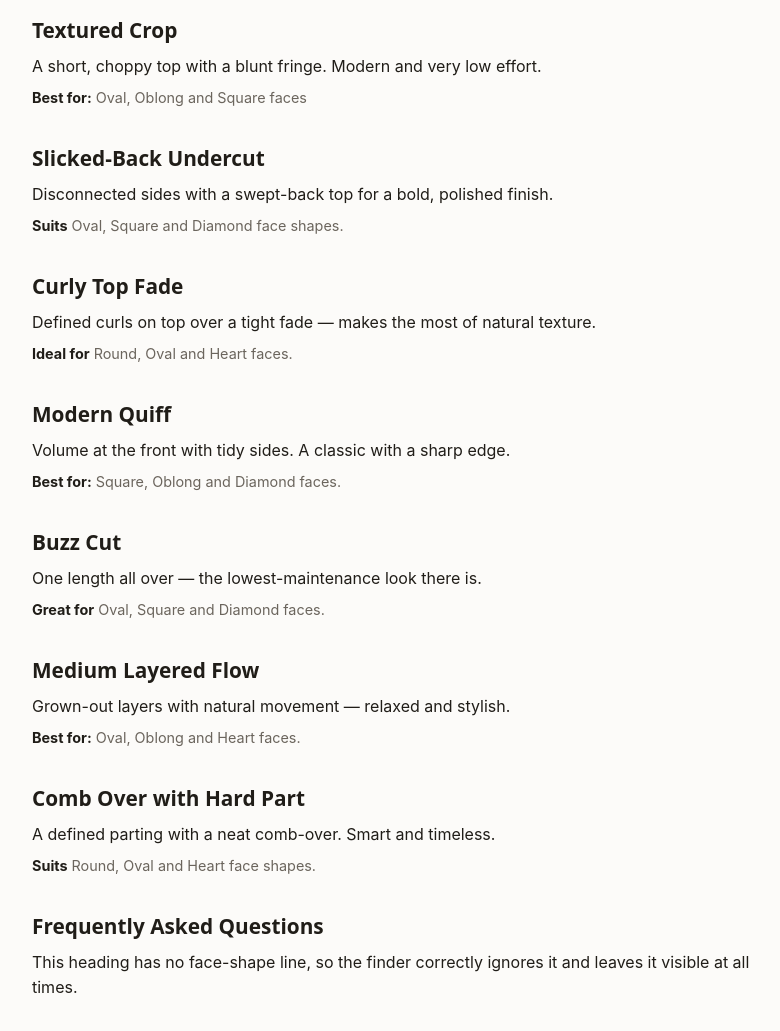
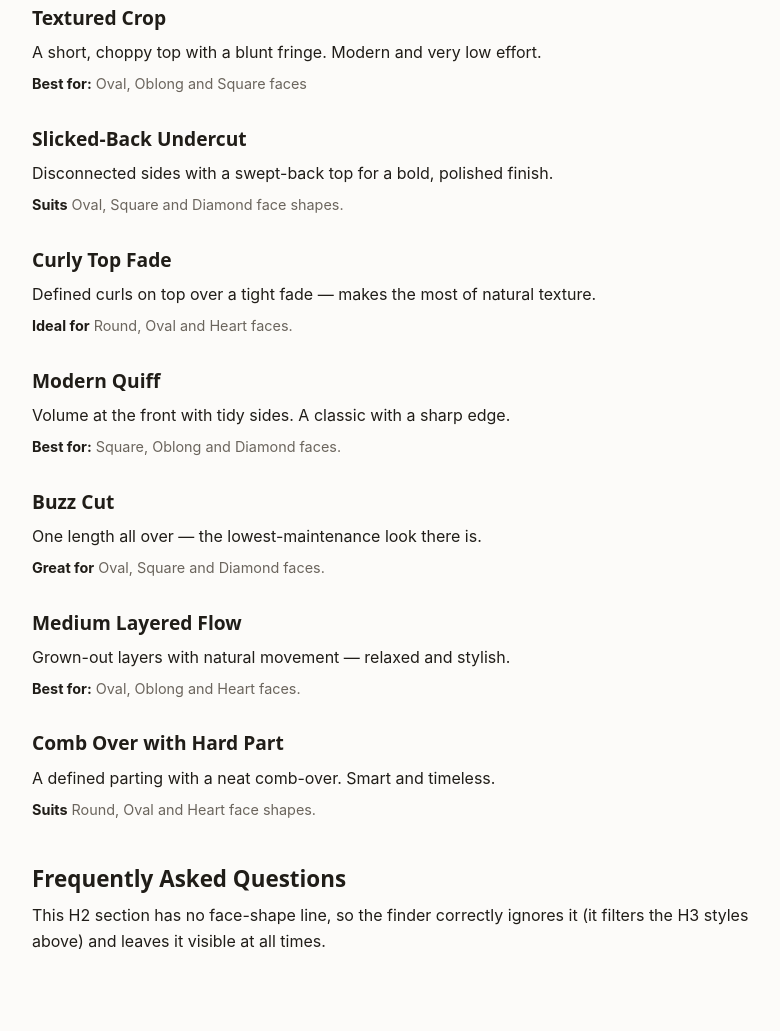
Before and after one commit to lintazubair71-cloud/pdrproject, a plain HTML site: page stylex-finder-demo.html in a window 1280 px wide. Shown: the part 645-1676 px from the top of the page, without its empty margins (228-1008 px from the left). Drawn offline with Linux system fonts and the light colour scheme.

Commit message:
Auto-detect heading level (H2/H3/H4) for style sections
Pick whichever heading level yields the most face-tagged styles, so the
finder works whether articles use H2 or H3 without editing the config.
Demo updated to use H3 styles with an H2 FAQ section to exercise this.

Co-Authored-By: Claude Opus 4.8 <noreply@anthropic.com>
Claude-Session: https://claude.ai/code/session_01XsfPuzAgc7wvULUrP7NDMB

```diff
--- a/stylex-finder-demo.html
+++ b/stylex-finder-demo.html
@@ -10,7 +10,8 @@ body{background:var(--d-bg);color:var(--d-ink);font-family:Inter,system-ui,Segoe
 .demo-eyebrow{font:600 .72rem/1 "Space Grotesk",system-ui,sans-serif;letter-spacing:.14em;text-transform:uppercase;color:var(--d-accent)}
 .demo-wrap h1{font-family:"Space Grotesk",system-ui,sans-serif;font-size:clamp(1.6rem,5vw,2.3rem);line-height:1.12;margin:.3em 0 .1em;text-wrap:balance}
 .demo-meta{color:var(--d-mut);font-size:.9rem;margin-bottom:8px}
-.entry-content h2{font-family:"Space Grotesk",system-ui,sans-serif;font-size:1.3rem;margin:1.6em 0 .3em}
+.entry-content h2{font-family:"Space Grotesk",system-ui,sans-serif;font-size:1.4rem;margin:1.8em 0 .3em}
+.entry-content h3{font-family:"Space Grotesk",system-ui,sans-serif;font-size:1.2rem;margin:1.5em 0 .3em}
 .entry-content p{margin:.4em 0}
 .bestfor{font-size:.9rem;color:var(--d-mut)}
 .bestfor b{color:var(--d-ink)}
@@ -69,7 +70,7 @@ body{background:var(--d-bg);color:var(--d-ink);font-family:Inter,system-ui,Segoe
   <script>
   (function(){
     "use strict";
-    var SXM={scope:".entry-content, article .post-content, article, main, body",heading:"h2",autoText:true};
+    var SXM={scope:".entry-content, article .post-content, article, main, body",heading:"auto",autoText:true};
     var FACE_ORDER=["oval","round","square","oblong","heart","diamond","triangle"];
     var FACE_LABEL={oval:"Oval",round:"Round",square:"Square",oblong:"Oblong",heart:"Heart",diamond:"Diamond",triangle:"Triangle"};
     var FACE_WORDS={oval:["oval"],round:["round"],square:["square"],oblong:["oblong","rectangle","rectangular","long face"],heart:["heart"],diamond:["diamond"],triangle:["triangle","triangular","pear"]};
@@ -80,14 +81,17 @@ body{background:var(--d-bg);color:var(--d-ink);font-family:Inter,system-ui,Segoe
       var container=null;
       SXM.scope.split(",").some(function(sel){var el=document.querySelector(sel.trim());if(el){container=el;return true;}return false;});
       if(!container)container=document.body;
-      var headings=Array.prototype.slice.call(container.querySelectorAll(SXM.heading));
+      var levels=(SXM.heading==="auto")?["h2","h3","h4"]:[].concat(SXM.heading);
       var styles=[];
-      headings.forEach(function(h){
-        var nodes=[h],n=h.nextElementSibling;
-        while(n&&n.tagName!==h.tagName){nodes.push(n);n=n.nextElementSibling;}
-        var faces=readFaces(h,nodes);
-        if(!faces||faces.size===0)return;
-        styles.push({heading:h,nodes:nodes,faces:faces});
+      levels.forEach(function(tag){
+        var arr=[];
+        Array.prototype.forEach.call(container.querySelectorAll(tag),function(h){
+          var nodes=[h],n=h.nextElementSibling;
+          while(n&&n.tagName!==h.tagName){nodes.push(n);n=n.nextElementSibling;}
+          var faces=readFaces(h,nodes);
+          if(faces&&faces.size)arr.push({heading:h,nodes:nodes,faces:faces});
+        });
+        if(arr.length>styles.length)styles=arr;
       });
       if(styles.length<2)return;
       var present={};styles.forEach(function(s){s.faces.forEach(function(f){present[f]=true;});});
@@ -142,39 +146,39 @@ body{background:var(--d-bg);color:var(--d-ink);font-family:Inter,system-ui,Segoe
   <div class="entry-content">
     <p>Your face shape is the single best guide to a haircut that actually suits you. Below are 20 looks our barbers rate — use the finder above to jump straight to the ones for your shape.</p>
 
-    <h2>Classic Taper Fade</h2>
+    <h3>Classic Taper Fade</h3>
     <p>Short back and sides with a clean, gradual taper. Timeless and office-ready.</p>
     <p class="bestfor"><b>Best for:</b> Oval, Square, Round, Diamond faces · Low maintenance</p>
 
-    <h2>Textured Crop</h2>
+    <h3>Textured Crop</h3>
     <p>A short, choppy top with a blunt fringe. Modern and very low effort.</p>
     <p class="bestfor"><b>Best for:</b> Oval, Oblong and Square faces</p>
 
-    <h2>Slicked-Back Undercut</h2>
+    <h3>Slicked-Back Undercut</h3>
     <p>Disconnected sides with a swept-back top for a bold, polished finish.</p>
     <p class="bestfor"><b>Suits</b> Oval, Square and Diamond face shapes.</p>
 
-    <h2>Curly Top Fade</h2>
+    <h3>Curly Top Fade</h3>
     <p>Defined curls on top over a tight fade — makes the most of natural texture.</p>
     <p class="bestfor"><b>Ideal for</b> Round, Oval and Heart faces.</p>
 
-    <h2>Modern Quiff</h2>
+    <h3>Modern Quiff</h3>
     <p>Volume at the front with tidy sides. A classic with a sharp edge.</p>
     <p class="bestfor"><b>Best for:</b> Square, Oblong and Diamond faces.</p>
 
-    <h2>Buzz Cut</h2>
+    <h3>Buzz Cut</h3>
     <p>One length all over — the lowest-maintenance look there is.</p>
     <p class="bestfor"><b>Great for</b> Oval, Square and Diamond faces.</p>
 
-    <h2>Medium Layered Flow</h2>
+    <h3>Medium Layered Flow</h3>
     <p>Grown-out layers with natural movement — relaxed and stylish.</p>
     <p class="bestfor"><b>Best for:</b> Oval, Oblong and Heart faces.</p>
 
-    <h2>Comb Over with Hard Part</h2>
+    <h3>Comb Over with Hard Part</h3>
     <p>A defined parting with a neat comb-over. Smart and timeless.</p>
     <p class="bestfor"><b>Suits</b> Round, Oval and Heart face shapes.</p>
 
     <h2>Frequently Asked Questions</h2>
-    <p>This heading has no face-shape line, so the finder correctly ignores it and leaves it visible at all times.</p>
+    <p>This H2 section has no face-shape line, so the finder correctly ignores it (it filters the H3 styles above) and leaves it visible at all times.</p>
   </div>
 </div>
```
Also changed, not shown: stylex-style-finder.html (+15 -13 lines).
